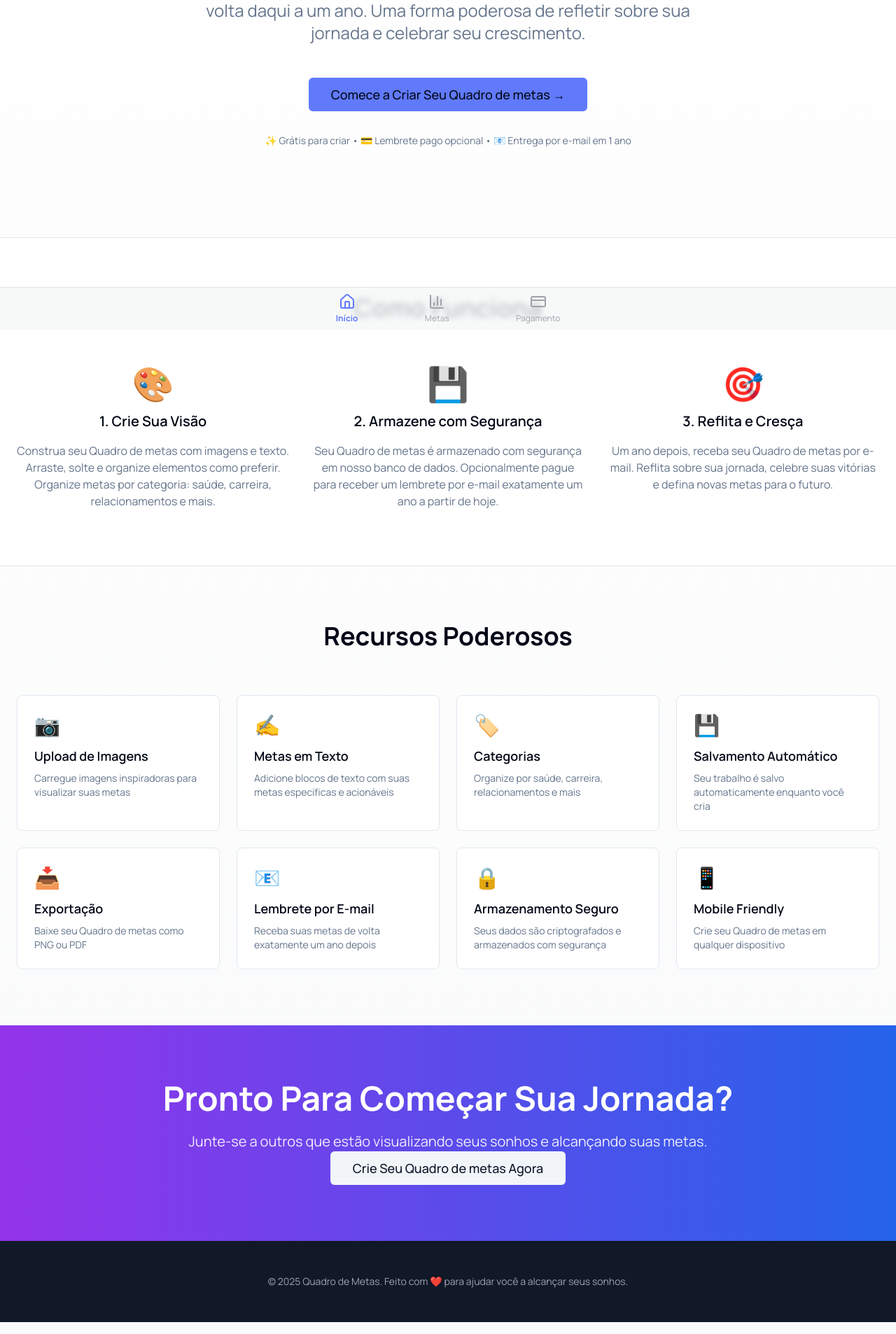
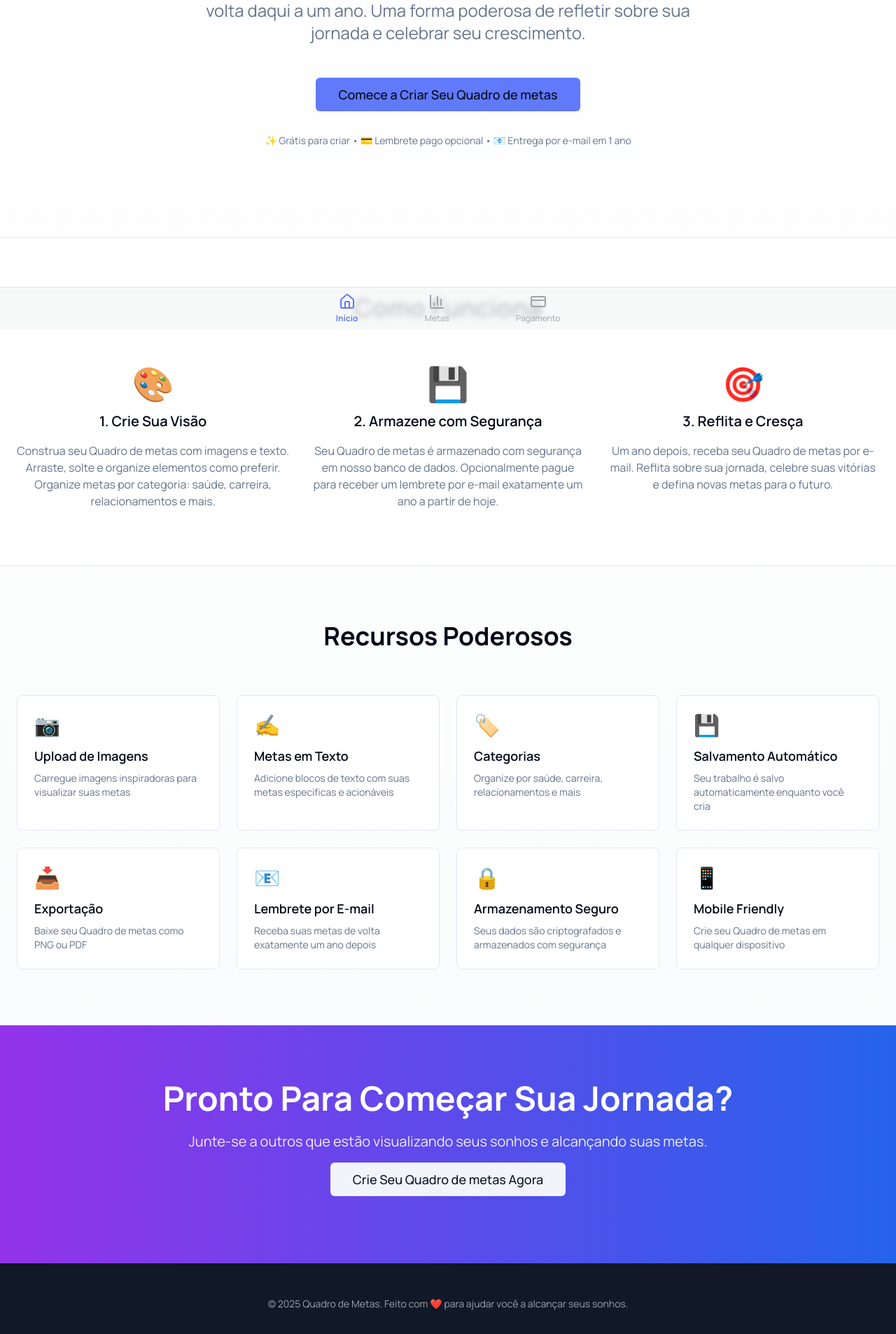
Before and after one commit to douglaschalegre/goals, a Next.js app: page / in a window 1280 px wide. Shown: the part 329-2235 px from the top of the page at 70% size. Built offline with nearby package versions, Linux system fonts and the light colour scheme.

Commit message:
feat: update button text and styling for improved clarity in Home page

```diff
--- a/app/page.tsx
+++ b/app/page.tsx
@@ -25,7 +25,7 @@ export default function Home() {
           <div className="flex flex-col sm:flex-row gap-4 justify-center items-center pt-4">
             <Link href="/create">
               <Button size="lg" className="text-lg px-8 py-6">
-                Comece a Criar Seu Quadro de metas →
+                Comece a Criar Seu Quadro de metas
               </Button>
             </Link>
           </div>
@@ -172,7 +172,11 @@ export default function Home() {
             suas metas.
           </p>
           <Link href="/create">
-            <Button size="lg" variant="secondary" className="text-lg px-8 py-6">
+            <Button
+              size="lg"
+              variant="secondary"
+              className="text-lg px-8 py-6 m-4"
+            >
               Crie Seu Quadro de metas Agora
             </Button>
           </Link>
--- a/app/success/page.tsx
+++ b/app/success/page.tsx
@@ -62,7 +62,9 @@ export default function SuccessPage() {
             Quer criar outro Quadro de metas? Comece um novo a qualquer momento!
           </p>
           <Link href="/">
-            <Button size="lg">← Voltar para Início</Button>
+            <Button size="lg" className="m-4">
+              Voltar para Início
+            </Button>
           </Link>
         </div>
       </div>
```
